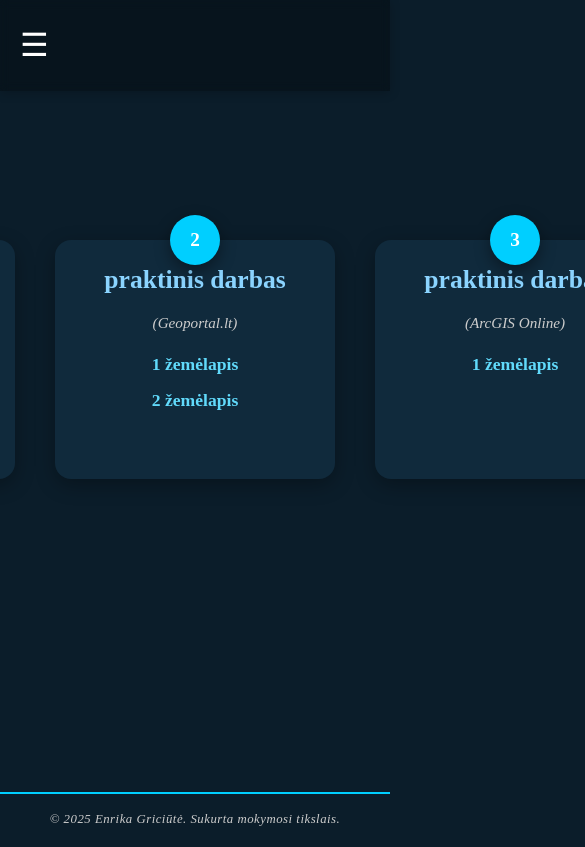
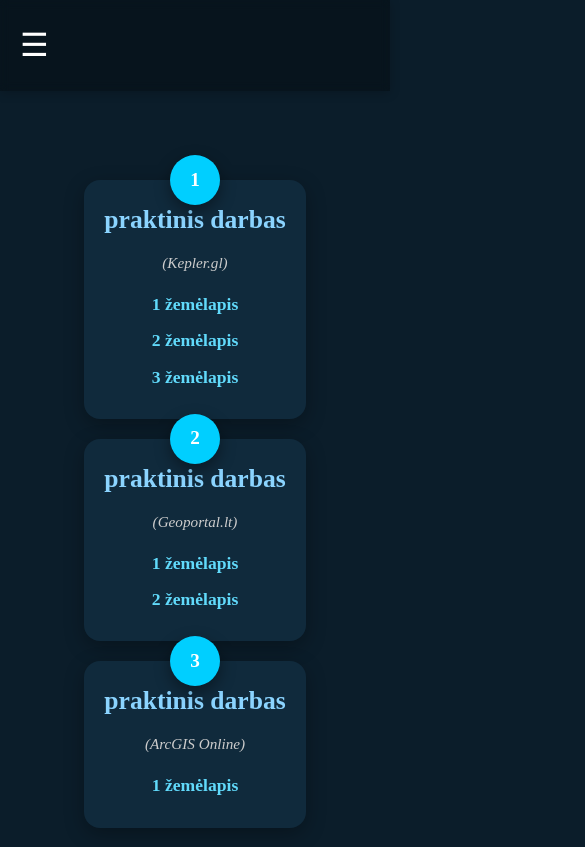
Before and after one commit to EnrikaGis/enrikagis.github.io, a plain HTML site: page 4_praktinis/maps.html in a window 390 px wide. Shown: the top 847 px of the page, 585 px wide, since content can reach past the window. Drawn offline with Linux system fonts and the light colour scheme; a web font is replaced by a local one.

Commit message:
pridejau mobiliam

```diff
--- a/4_praktinis/style.css
+++ b/4_praktinis/style.css
@@ -720,3 +720,28 @@ footer {
     top: -25px;
   }
 }
+@media screen and (max-width: 768px) {
+  .map-grid {
+    grid-template-columns: 1fr;
+    padding: 20px;
+    gap: 20px;
+  }
+
+  .map-card {
+    max-width: 100%;
+    width: 100%;
+    padding: 20px;
+    box-sizing: border-box;
+  }
+
+  .map-number {
+    width: 50px;
+    height: 50px;
+    font-size: 1.2em;
+    top: -25px;
+  }
+
+  .main-content {
+    padding-top: 80px;
+  }
+}
```
